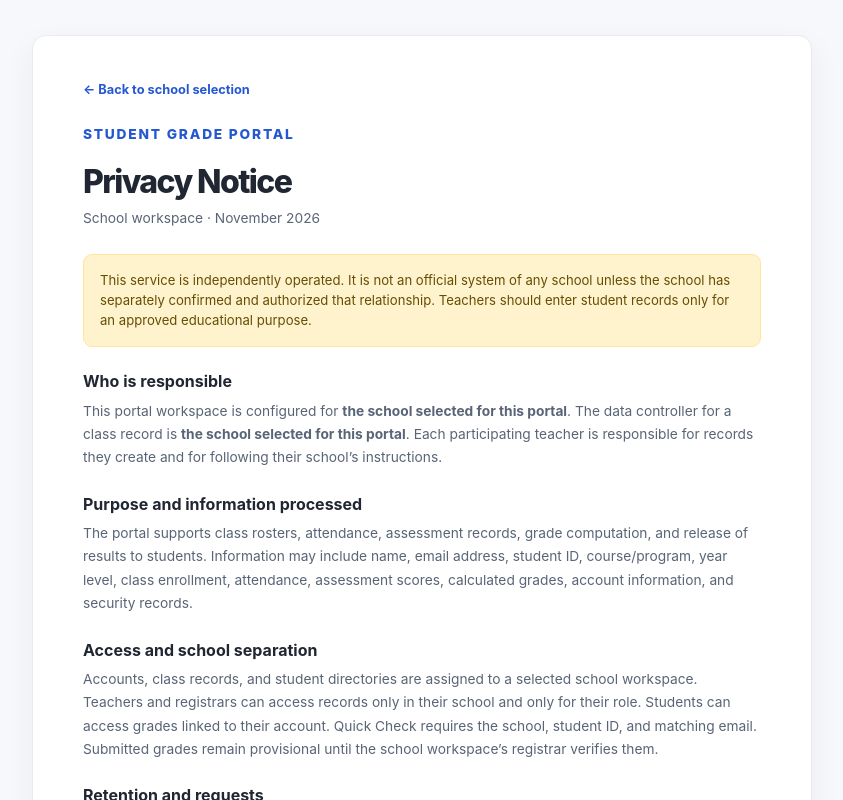
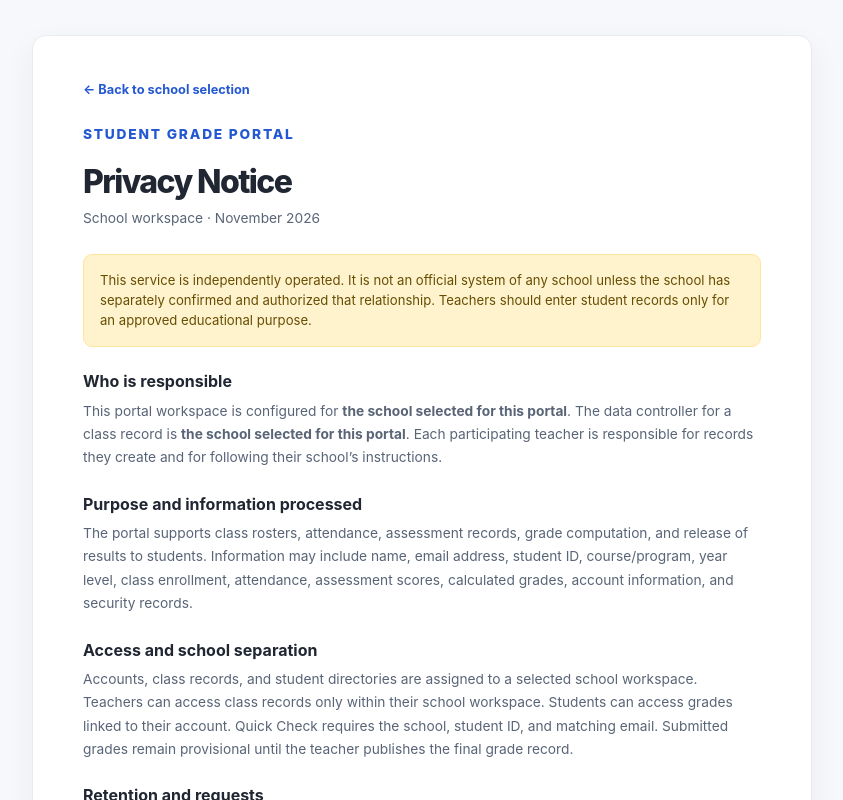
Before and after one commit to engrken/fcuportal, a Next.js app: page /privacy in a window 1280 px wide. Shown: the top 800 px of the page, without its empty margins (218-1061 px from the left). Built offline with nearby package versions, Linux system fonts and the light colour scheme; no server answers.

Commit message:
Implement SAGA tenant management and remove registrar role

```diff
--- a/src/app/privacy/page.tsx
+++ b/src/app/privacy/page.tsx
@@ -16,7 +16,7 @@ export default async function PrivacyPage({ searchParams }: { searchParams: Prom
     <h2>Purpose and information processed</h2>
     <p>The portal supports class rosters, attendance, assessment records, grade computation, and release of results to students. Information may include name, email address, student ID, course/program, year level, class enrollment, attendance, assessment scores, calculated grades, account information, and security records.</p>
     <h2>Access and school separation</h2>
-    <p>Accounts, class records, and student directories are assigned to a selected school workspace. Teachers and registrars can access records only in their school and only for their role. Students can access grades linked to their account. Quick Check requires the school, student ID, and matching email. Submitted grades remain provisional until the school workspace’s registrar verifies them.</p>
+    <p>Accounts, class records, and student directories are assigned to a selected school workspace. Teachers can access class records only within their school workspace. Students can access grades linked to their account. Quick Check requires the school, student ID, and matching email. Submitted grades remain provisional until the teacher publishes the final grade record.</p>
     <h2>Retention and requests</h2>
     <p>Records should be retained only for the period required by the school’s purpose and policy. For access, correction, deletion where applicable, or privacy concerns, contact the responsible school privacy contact or the teacher managing the class. Applicable legal obligations, including the Data Privacy Act of 2012, should be assessed by the school’s privacy professional or Data Protection Officer.</p>
     <h2>Hosting and security</h2>
```
